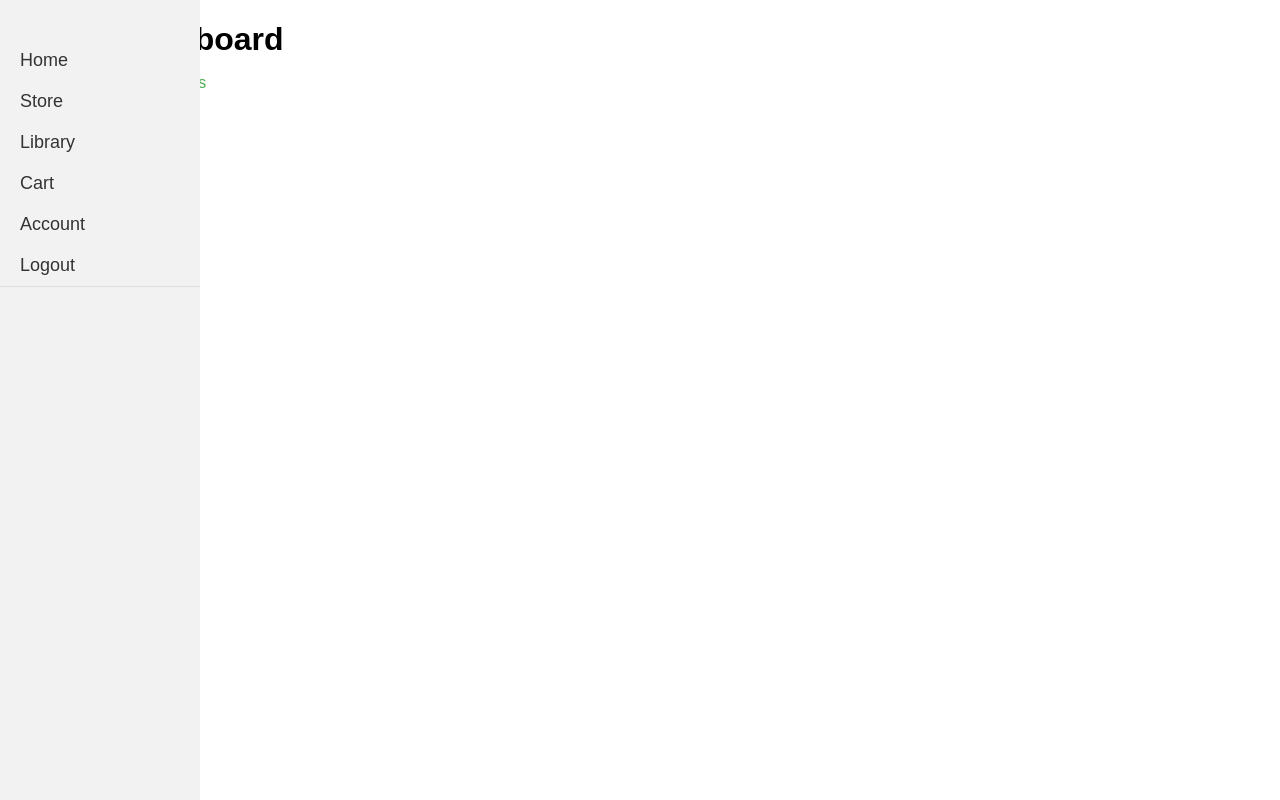
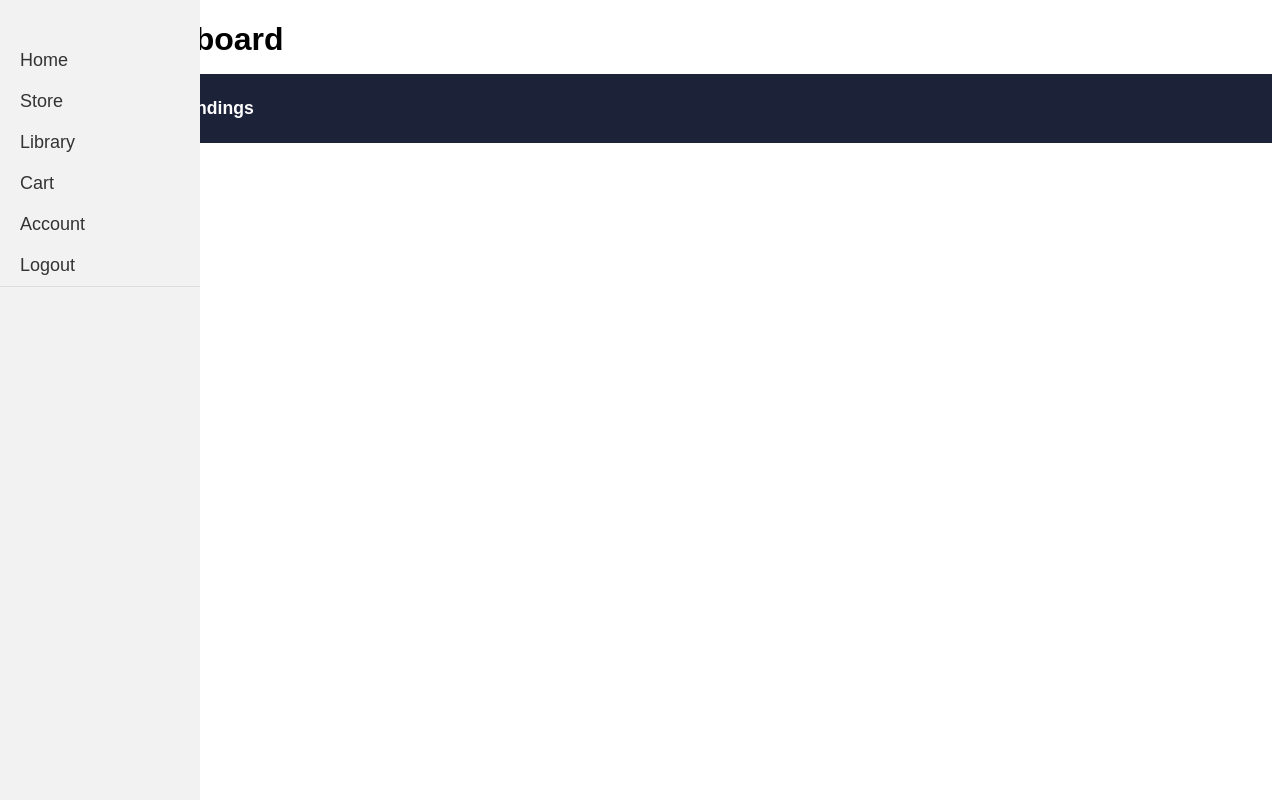
Before and after one commit to Icika-max/Amazon-Reader, a React (Vite) app in the folder client/: page /admin in a window 1280 px wide. Built offline with nearby package versions, Linux system fonts and the light colour scheme.

Commit message:
admin navbar css

```diff
--- /dev/null
+++ b/client/src/components/Navbar.css
@@ -0,0 +1,30 @@
+
+.admin-nav {
+    display: flex;
+    justify-content: space-between;
+    align-items: center;
+    background-color: #1c2237;
+    color: #fff;
+    padding: 0.5rem 1rem;
+  }
+
+  .admin-list {
+    list-style: none;
+    display: flex;
+    gap: 1rem;
+  }
+
+  .admin-list li {
+    margin-right: 1rem;
+  }
+
+  .admin-list li a {
+    color: #fff;
+    text-decoration: none;
+    font-size: 1.1rem;
+    font-weight: bold;
+  }
+
+  .admin-list li a:hover {
+    text-decoration: underline;
+  }
--- a/client/src/components/Navbar.jsx
+++ b/client/src/components/Navbar.jsx
@@ -1,5 +1,6 @@
 import React from "react";
 import { Link } from 'react-router-dom';
+import "./Navbar.css";
 // import BookTable from "../feature/books/BooksTable";
 // import OrderTable from "../feature/orders/ordersTable";
 // import LendingTable from "../feature/lendings/lendingTable";
@@ -8,8 +9,8 @@ import { Link } from 'react-router-dom';
 function Navbar() {
 
   return (
-    <div className="nav">
-        <ul className="list">
+    <div className="admin-nav">
+        <ul className="admin-list">
             <li>
                 <Link to = '/books'>Books</Link>
                 <Link to = '/orders'>Orders</Link>
```
